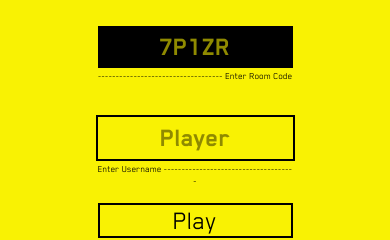
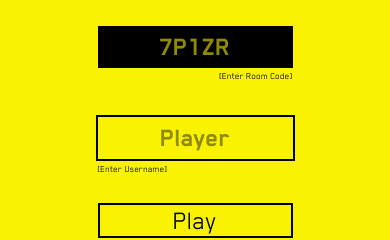
Before and after one commit to Orion31Dev/BombParty2, a React (Create React App) app: page / in a window 390 px wide. Shown: the part 344-584 px from the top of the page. Built offline with nearby package versions, Linux system fonts and the light colour scheme.

Commit message:
had to get rid of the '-----' on the home screen because it doesnt look good on mobile :(

```diff
--- a/src/App.css
+++ b/src/App.css
@@ -375,6 +375,11 @@ input::placeholder {
   right: 0;
 }
 
+.enter-room-code.left {
+  left: 0;
+  right: initial;
+}
+
 button {
   margin: 0 auto;
 
--- a/src/routes/Home.tsx
+++ b/src/routes/Home.tsx
@@ -128,7 +128,7 @@ export class Home extends React.Component<HomeProps, HomeState> {
               maxLength={5}
             />
             <div className="room-code-wrapper">
-              <div className="enter-room-code">----------------------------------- Enter Room Code</div>
+              <div className="enter-room-code">[Enter Room Code]</div>
             </div>
             <div className="home-input-margin" />
             <input
@@ -142,7 +142,7 @@ export class Home extends React.Component<HomeProps, HomeState> {
               maxLength={7}
             />
             <div className="room-code-wrapper">
-              <div className="enter-room-code">Enter Username -------------------------------------</div>
+              <div className="enter-room-code left">[Enter Username]</div>
             </div>
             <div className="home-input-margin" />
             <button
```
Also changed, not shown: 1 other file (tests, documents, lock files or other folders).
